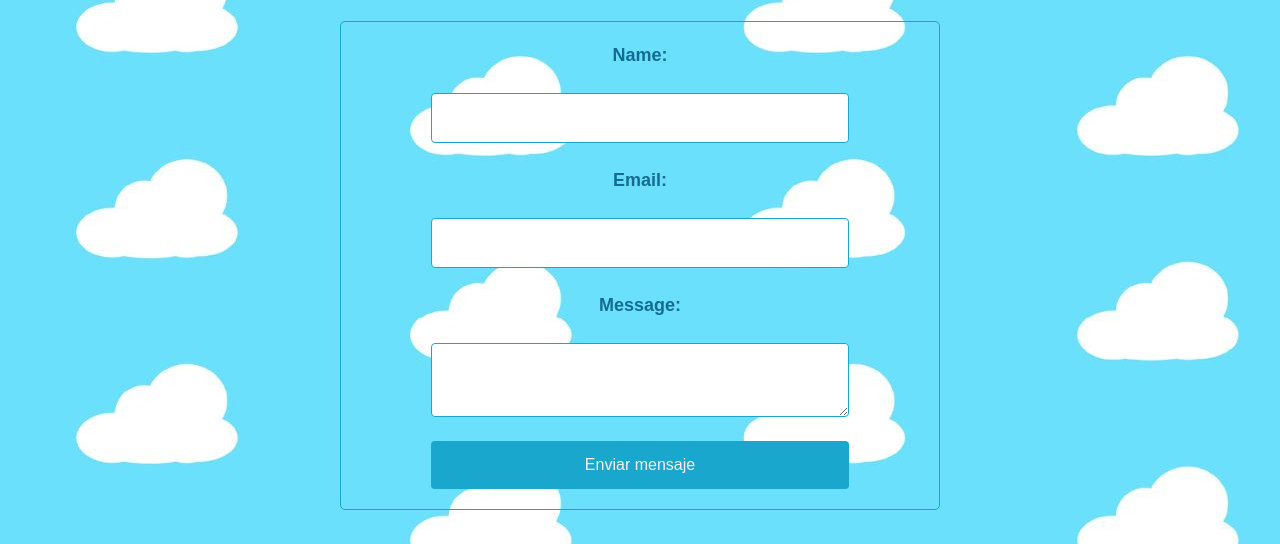
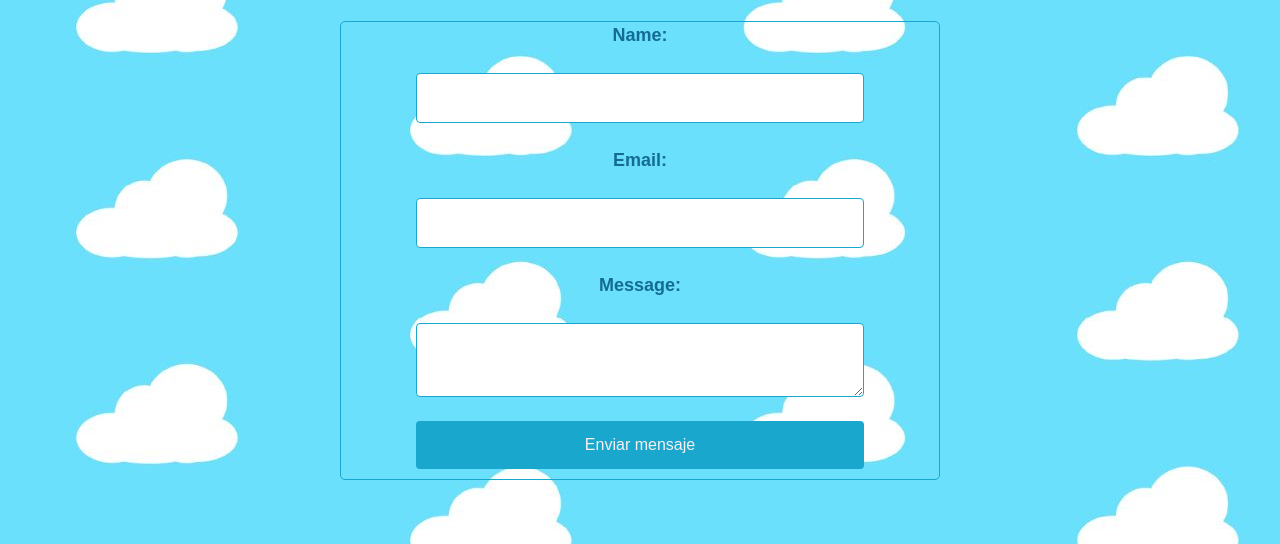
Before and after one commit to LozaJuan/finalproject-coderhouse, a website: page pages/contact.html in a window 1280 px wide. Shown: the part 191-735 px from the top of the page. Drawn offline with nearby package versions, Linux system fonts and the light colour scheme.

Commit message:
correction-contact

```diff
--- a/scss/views/_contact.scss
+++ b/scss/views/_contact.scss
@@ -7,12 +7,12 @@
 
 form {
     @include flex-column;
-    width: 350px;
+    width: 250px;
     margin: 0 auto;
-    padding: 20px;
     border: 1px solid $color-second;
     border-radius: 5px;
-    font-family: $fuente-principal
+    font-family: $fuente-principal;
+    padding-bottom: 10px;
 }
 
 label {
@@ -23,7 +23,7 @@ label {
 }
 
 input, textarea {
-    width: 100%;
+    width: 80%;
     padding: 12px 20px;
     margin-bottom: 20px;
     border: 1px solid $color-second;
```
Also changed, not shown: css/styles.css, 1 other file.
